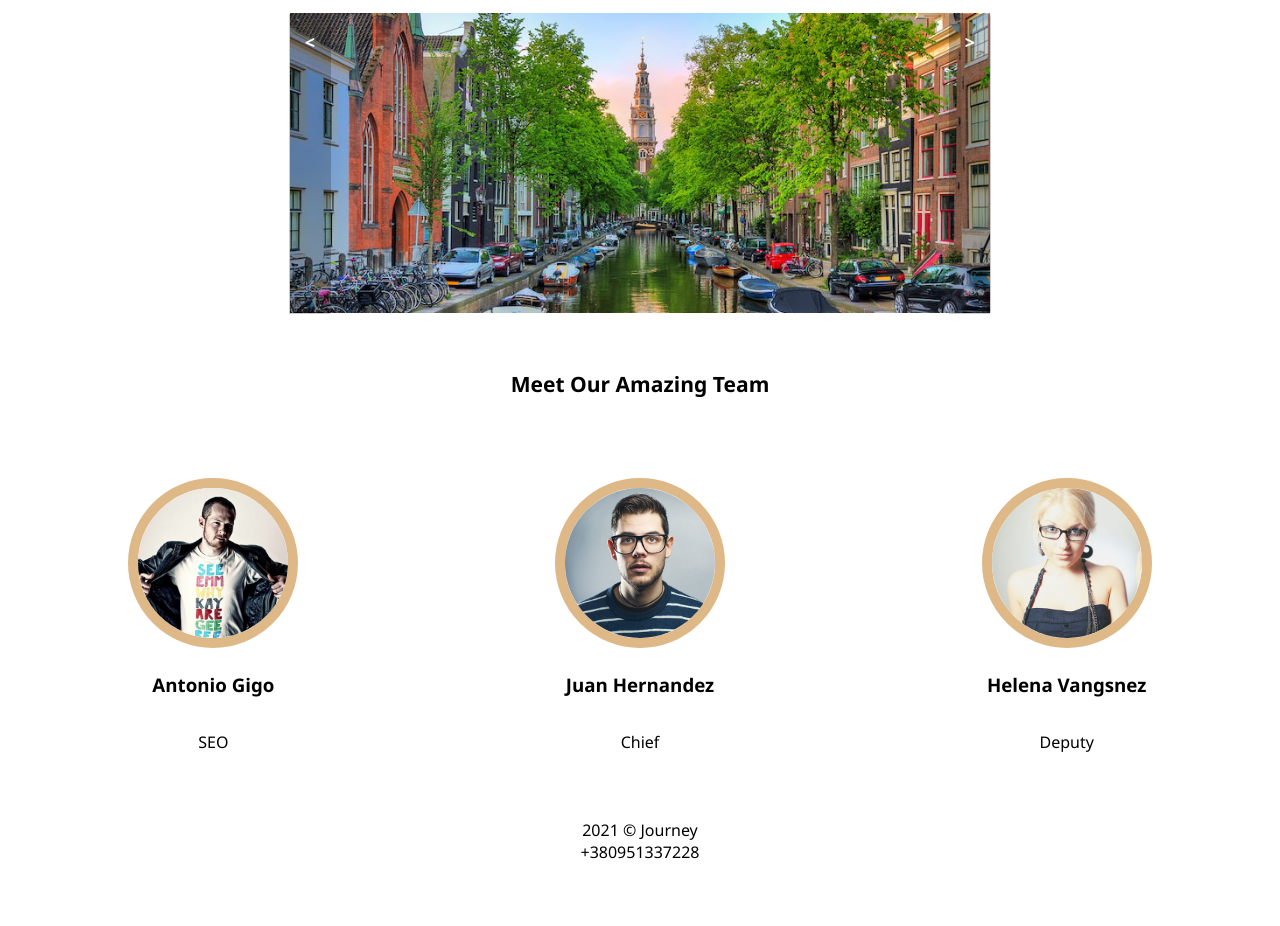
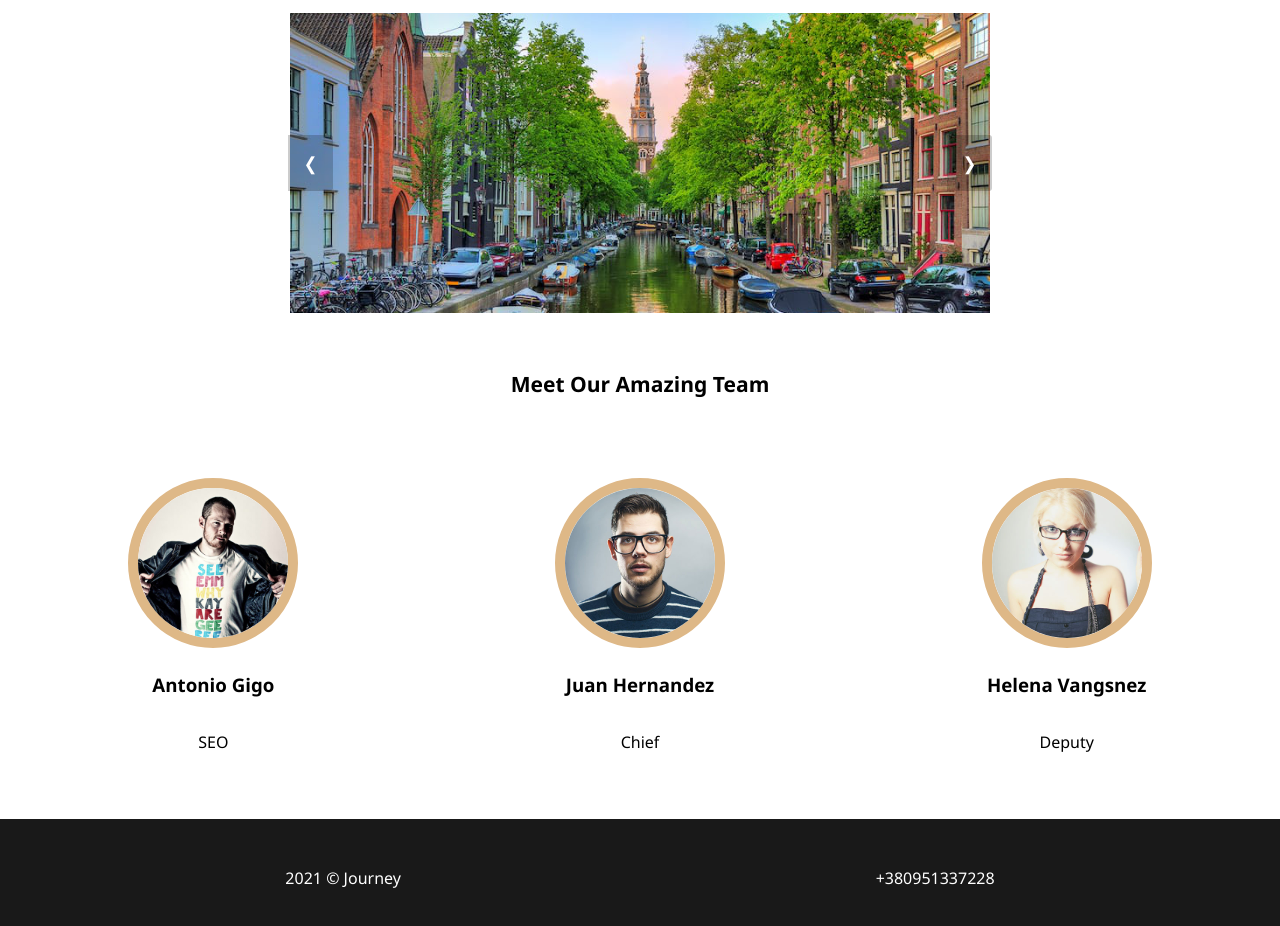
Before and after one commit to ogorski/journey, a plain HTML site: page index.html in a window 1280 px wide. Shown: the part 900-1826 px from the top of the page. Before the commit the page ends 1763 px from the top, so only its background shows below. Drawn offline with Linux system fonts and the light colour scheme.

Commit message:
final update

```diff
--- a/css/index.css
+++ b/css/index.css
@@ -147,7 +147,13 @@ body {
 
 .footer {
     margin-top: 50px;
+    padding: 48px;
     text-align: center;
+    justify-content: space-around;
+    display: flex;
+    flex-direction: row;
+    background-color: rgba(0, 0, 0, 0.9);
+    color: white;
 }
 
 .team img {
@@ -165,28 +171,24 @@ body {
 
 .services-slider .slider-right {
     background-color: rgba(0, 0, 0, 0.2);
-    margin-left: 660px;
+    margin-left: 659px;
     border-radius: 3px 0 0 3px;
-    width: 300px;
-    height: 268px;
 }
 
 .services-slider .slider-left {
     background-color: rgba(0, 0, 0, 0.2);
     border-radius: 3px 0 0 3px;
-    margin-right: 660px;
-    width: 300px;
-    height: 268px;
+    margin-right: 659px;
 }
 
 .services-slider .slider-left, .services-slider .slider-right {
     position: absolute;
     cursor: pointer;
     width: auto;
-    top: 10px;
+    top: 48%;
     font-weight: bold;
     font-size: 18px;
-    margin-top: -9px;
+    margin-top: -22px;
     padding: 16px;
     border-radius: 0 3px 3px 0;
     transition: 0.3s ease;
--- a/index.html
+++ b/index.html
@@ -6,6 +6,7 @@
     <meta http-equiv="X-UA-Compatible" content="IE=edge">
     <meta name="viewport" content="width=device-width, initial-scale=1.0">
     <link rel="stylesheet" href="./css/index.css" />
+    <link rel="icon" href="./assets/img/compass.ico">
     <title>Journey</title>
 </head>
 
@@ -62,8 +63,8 @@
                 <div class="slider-item">
                     <img class="img-five" alt="img" src="./assets/img/rome.png">
                 </div>
-                <a class="slider-left" onclick="previousSlide()"><</a>
-                <a class="slider-right" onclick="nextSlide()">></a>
+                <a class="slider-left" onclick="previousSlide()">&#10094;</a>
+                <a class="slider-right" onclick="nextSlide()">&#10095;</a>
             </div>
             <div class="team">
                 <div class="team-title">
@@ -96,7 +97,6 @@
         </main>
     </div>
     <footer class="footer">
-        <div class="footer-img"></div>
         <div class="copyright">
            2021 © Journey
         </div>
--- a/js/index.js
+++ b/js/index.js
@@ -18,7 +18,7 @@ function showSlides(n) {
     let slides = document.getElementsByClassName("slider-item");
 
     if (n > slides.length) {
-        slides = 1;
+        slidesId = 1;
     }
 
     if (n < 1) {
```
Also changed, not shown: assets/img/compass.ico (added).
